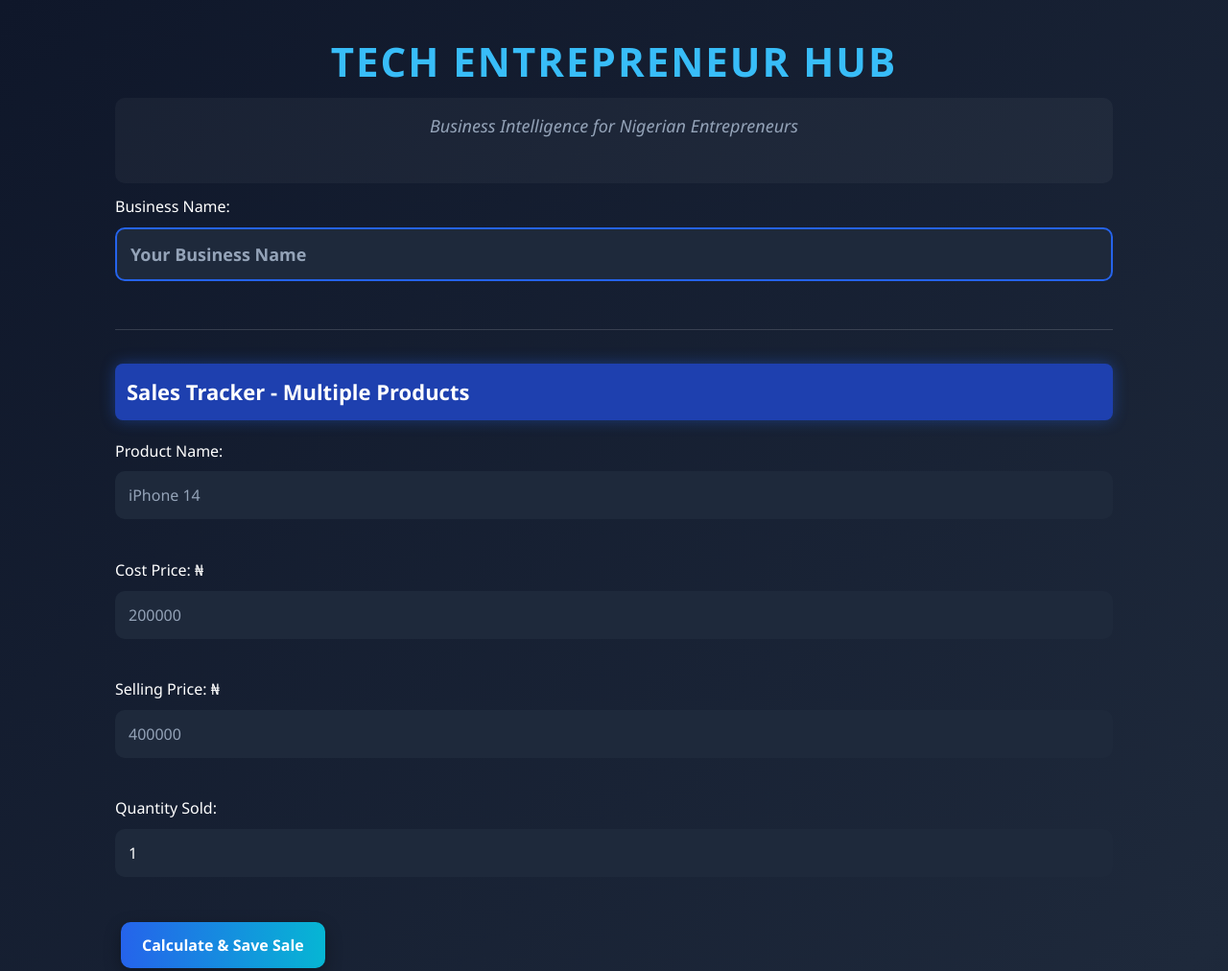
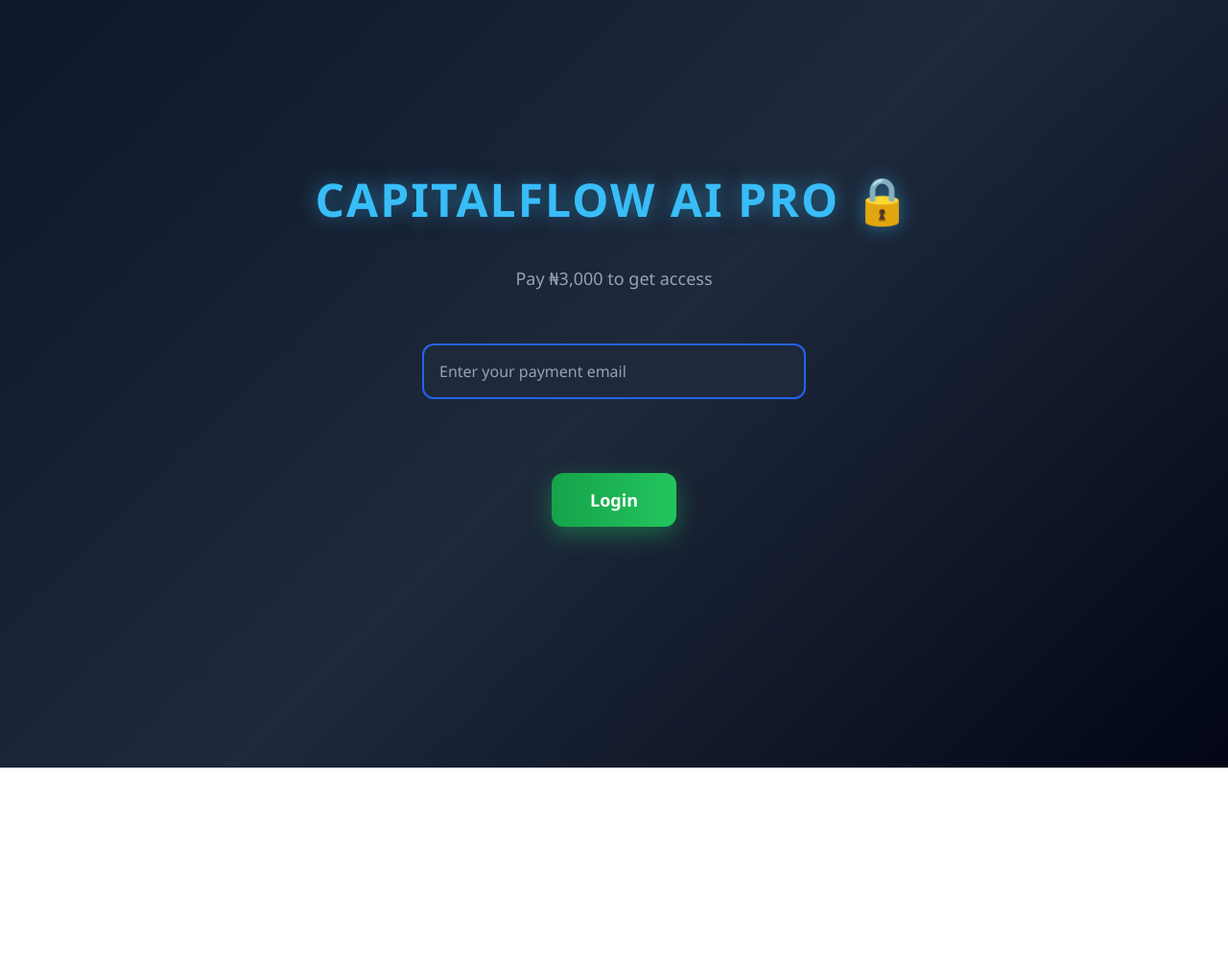
Before and after one commit to DRILLER-78/Capitalflow-ai-V5, a plain HTML site: page index.html in a window 1280 px wide. Shown: the top 1012 px of the page at 96% size. After the commit the page ends 800 px from the top, so only its background shows below. Drawn offline with nearby package versions, Linux system fonts and the light colour scheme.

Commit message:
Capitalflowai V5

```diff
--- a/index.html
+++ b/index.html
@@ -6,6 +6,19 @@
   <script src="https://cdnjs.cloudflare.com/ajax/libs/jspdf/2.5.1/jspdf.umd.min.js"></script>
 </head>
 <body>
+
+<!-- PAYWALL - MUST PAY FIRST -->
+<div id="paywall">
+  <h1>CAPITALFLOW AI PRO 🔒</h1>
+  <p>Pay ₦3,000 to get access</p>
+  <input type="email" id="email" placeholder="Enter your payment email">
+  <br><br>
+  <button onclick="checkAccess()">Login</button>
+  <p id="error" style="color:red"></p>
+</div>
+
+<!-- YOUR ACTUAL APP -->
+<div id="app" style="display:none;">
 
   <h1>TECH ENTREPRENEUR HUB</h1>
   <p><i>Business Intelligence for Nigerian Entrepreneurs</i></p>
@@ -28,14 +41,14 @@
   <p><b>Total Profit This Month:</b> ₦<span id="totalProfit">0</span></p>
   <p><b>Total Expenses This Month:</b> ₦<span id="totalExpMonth">0</span></p>
   <p><b>Net Balance:</b> ₦<span id="netBalance">0</span></p>
-  <p><b>💳Best Expense Category:</b> <span id="bestCat">None</span></p>
-  <p><b>💼Total Transactions:</b> <span id="totalTrans">0</span></p>
+  <p><b>Best Expense Category:</b> <span id="bestCat">None</span></p>
+  <p><b>Total Transactions:</b> <span id="totalTrans">0</span></p>
 
   <hr>
 
   <h3>Results - Last Sale</h3>
-  <p>💰Revenue: ₦<span id="revenue">0</span></p>
-  <p>📉Profit: ₦<span id="profit">0</span></p>
+  <p>Revenue: ₦<span id="revenue">0</span></p>
+  <p>Profit: ₦<span id="profit">0</span></p>
   <p>Profit %: <span id="percent">0</span>%</p>
 
   <hr>
@@ -50,7 +63,6 @@
     <option>Rent</option>
     <option>Ads</option>
     <option>Food</option>
-    <option>salary</option>
     <option>Others</option>
   </select>
   <br><br>
@@ -76,7 +88,24 @@
   <button onclick="downloadCSV()">Download CSV</button>
   <button onclick="clearAll()">Clear All</button>
 
+</div>
+
 <script>
+// LIST OF PAID EMAILS - ADD PEOPLE HERE AFTER THEY PAY ₦3,000
+let paidEmails = [
+  "ojiefohojiemhenkefavour@gmail.com"
+];
+
+function checkAccess() {
+  let email = document.getElementById('email').value.trim();
+  if(paidEmails.includes(email)) {
+    document.getElementById('paywall').style.display = 'none';
+    document.getElementById('app').style.display = 'block';
+  } else {
+    document.getElementById('error').innerText = "No payment found for this email: " + email;
+  }
+}
+
 let expenses = [];
 let sales = [];
 let lastProfit = 0;
@@ -217,6 +246,7 @@
   }
 }
 
+// LOAD SAVED DATA
 window.onload = function() {
   let saved = localStorage.getItem('techHubDataV51');
   if(saved) {
--- a/style.css
+++ b/style.css
@@ -18,25 +18,108 @@ body{
 }
 
 /* Scrollbar */
-
 ::-webkit-scrollbar{
     width:8px;
 }
-
 ::-webkit-scrollbar-thumb{
     background:#2563eb;
     border-radius:20px;
 }
 
 /* Main Container */
-
 body{
     max-width:1100px;
     margin:auto;
 }
 
+/* ==========================
+   PAYWALL / LOCK SCREEN 🔒
+========================== */
+#paywall {
+    position: fixed;
+    top: 0;
+    left: 0;
+    width: 100%;
+    height: 100vh;
+    background: linear-gradient(135deg,#0f172a,#1e293b,#020617);
+    backdrop-filter: blur(20px);
+    z-index: 9999;
+    display: flex;
+    flex-direction: column;
+    justify-content: center;
+    align-items: center;
+    padding: 30px;
+    text-align: center;
+}
+
+#paywall h1 {
+    font-size: 48px;
+    color: #38bdf8;
+    margin-bottom: 15px;
+    letter-spacing: 2px;
+    text-shadow: 0 0 20px rgba(56,189,248,.5);
+}
+
+#paywall p {
+    font-size: 18px;
+    color: #94a3b8;
+    margin-bottom: 30px;
+    background: transparent;
+}
+
+#paywall input {
+    width: 100%;
+    max-width: 400px;
+    padding: 16px;
+    border: 2px solid #2563eb;
+    border-radius: 12px;
+    background: #1e293b;
+    color: white;
+    font-size: 16px;
+    margin-bottom: 20px;
+}
+
+#paywall input:focus {
+    border: 2px solid #38bdf8;
+    background: #111827;
+    box-shadow: 0 0 20px rgba(56,189,248,.3);
+}
+
+#paywall button {
+    background: linear-gradient(90deg,#16a34a,#22c55e);
+    color: white;
+    border: none;
+    padding: 16px 40px;
+    border-radius: 12px;
+    cursor: pointer;
+    font-size: 18px;
+    font-weight: bold;
+    transition: .3s;
+    box-shadow: 0 8px 25px rgba(34,197,94,.4);
+}
+
+#paywall button:hover {
+    transform: translateY(-3px);
+    box-shadow: 0 12px 35px rgba(34,197,94,.6);
+}
+
+#error {
+    color: #ef4444;
+    margin-top: 15px;
+    font-weight: bold;
+    font-size: 16px;
+}
+
+/* Hide app until login */
+#app {
+    display: none;
+}
+
+/* ==========================
+   APP STYLES BELOW
+========================== */
+
 /* Heading */
-
 h1{
     text-align:center;
     color:#38bdf8;
@@ -54,7 +137,6 @@ p i{
 }
 
 /* Cards */
-
 h3{
     background:#1e40af;
     padding:12px;
@@ -66,294 +148,179 @@ h3{
 }
 
 /* Inputs */
-
 input,
 select{
-
     width:100%;
     padding:14px;
     margin-top:8px;
     margin-bottom:15px;
-
     border:none;
     outline:none;
-
     border-radius:10px;
-
     background:#1e293b;
     color:white;
-
     font-size:16px;
-
     transition:.3s;
 }
 
 input:focus,
 select:focus{
-
     border:2px solid #38bdf8;
-
     background:#111827;
-
 }
 
 /* Buttons */
-
 button{
-
     background:linear-gradient(90deg,#2563eb,#06b6d4);
-
     color:white;
-
     border:none;
-
     padding:13px 22px;
-
     border-radius:10px;
-
     cursor:pointer;
-
     font-size:16px;
-
     font-weight:bold;
-
     margin:6px;
-
     transition:.3s;
-
     box-shadow:0 6px 18px rgba(0,0,0,.3);
-
 }
 
 button:hover{
-
     transform:translateY(-3px);
-
     box-shadow:0 10px 25px rgba(6,182,212,.45);
-
 }
 
 /* Dashboard */
-
 #totalRevenue,
 #totalProfit,
 #totalExpMonth,
 #netBalance,
 #bestCat,
 #totalTrans{
-
     color:#22c55e;
-
     font-weight:bold;
-
     font-size:22px;
-
 }
 
 /* Result */
-
 #revenue,
 #profit,
 #percent{
-
     color:#facc15;
-
     font-size:25px;
-
     font-weight:bold;
-
 }
 
 /* Expense List */
-
 #expenseList{
-
     background:rgba(255,255,255,.05);
-
     padding:20px;
-
     border-radius:12px;
-
     margin-top:20px;
-
     border:1px solid rgba(255,255,255,.1);
-
 }
 
 #expenseList button{
-
     background:#dc2626;
-
     padding:5px 10px;
-
     font-size:12px;
-
 }
 
 #expenseList button:hover{
-
     background:#ef4444;
-
 }
 
 /* Report Summary */
-
 #reportSummary{
-
     font-size:20px;
-
     color:#38bdf8;
-
     margin-top:10px;
-
 }
 
 /* HR */
-
 hr{
-
     border:none;
-
     border-top:1px solid rgba(255,255,255,.15);
-
     margin:35px 0;
-
 }
 
 /* Glass Effect */
-
 section,
 div{
-
     backdrop-filter:blur(10px);
-
 }
 
 /* Animation */
-
 h3,
 button,
 input,
 select{
-
     animation:fade .5s ease;
-
 }
 
 @keyframes fade{
-
 from{
-
 opacity:0;
-
 transform:translateY(15px);
-
 }
-
 to{
-
 opacity:1;
-
 transform:translateY(0);
-
 }
-
 }
 
 /* Responsive */
-
 @media(max-width:768px){
-
 body{
-
 padding:15px;
-
 }
-
 h1{
-
 font-size:28px;
-
 }
-
 button{
-
 width:100%;
-
 margin-top:10px;
-
 }
-
 input,
 select{
-
 font-size:15px;
-
 }
-
 }
 
 /* Dashboard Box */
-
 #reportSummary,
 #expenseList,
 p{
-
 background:rgba(255,255,255,.04);
-
 padding:15px;
-
 border-radius:10px;
-
 margin-bottom:12px;
-
 }
 
 /* Hover Cards */
-
 p:hover,
 #expenseList:hover{
-
 background:rgba(255,255,255,.08);
-
 transition:.3s;
-
 }
 
 /* Business Name */
-
 #bizName{
-
 font-size:18px;
-
 font-weight:bold;
-
 border:2px solid #2563eb;
-
 }
 
 /* Placeholder */
-
 ::placeholder{
-
 color:#94a3b8;
-
 }
 
 /* Footer Feel */
-
 body::after{
-
 content:"© TECH ENTREPRENEUR HUB";
-
 display:block;
-
 text-align:center;
-
 margin-top:40px;
-
 color:#64748b;
-
 font-size:14px;
-
 }
```
Lines whose indentation alone changed are shown as unchanged.
